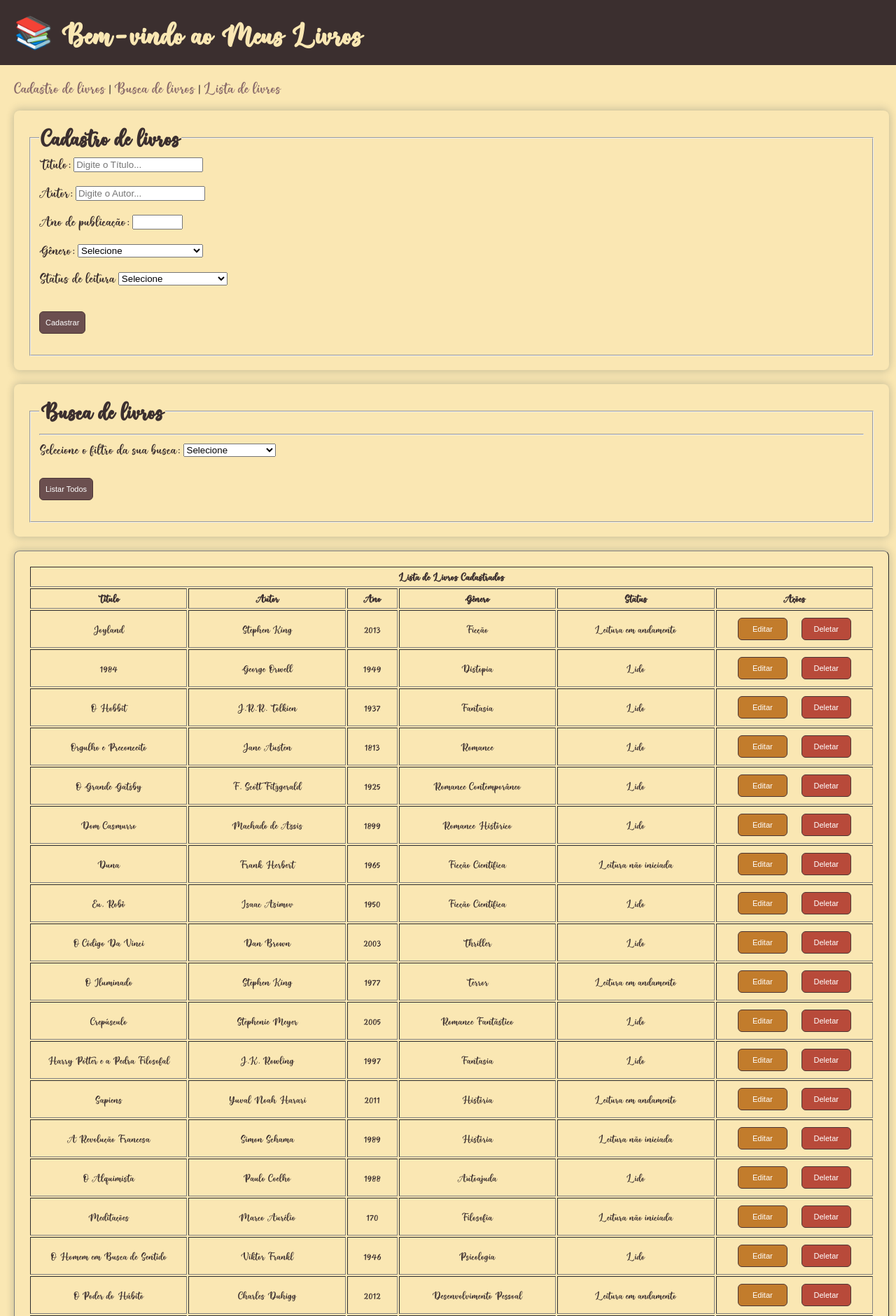
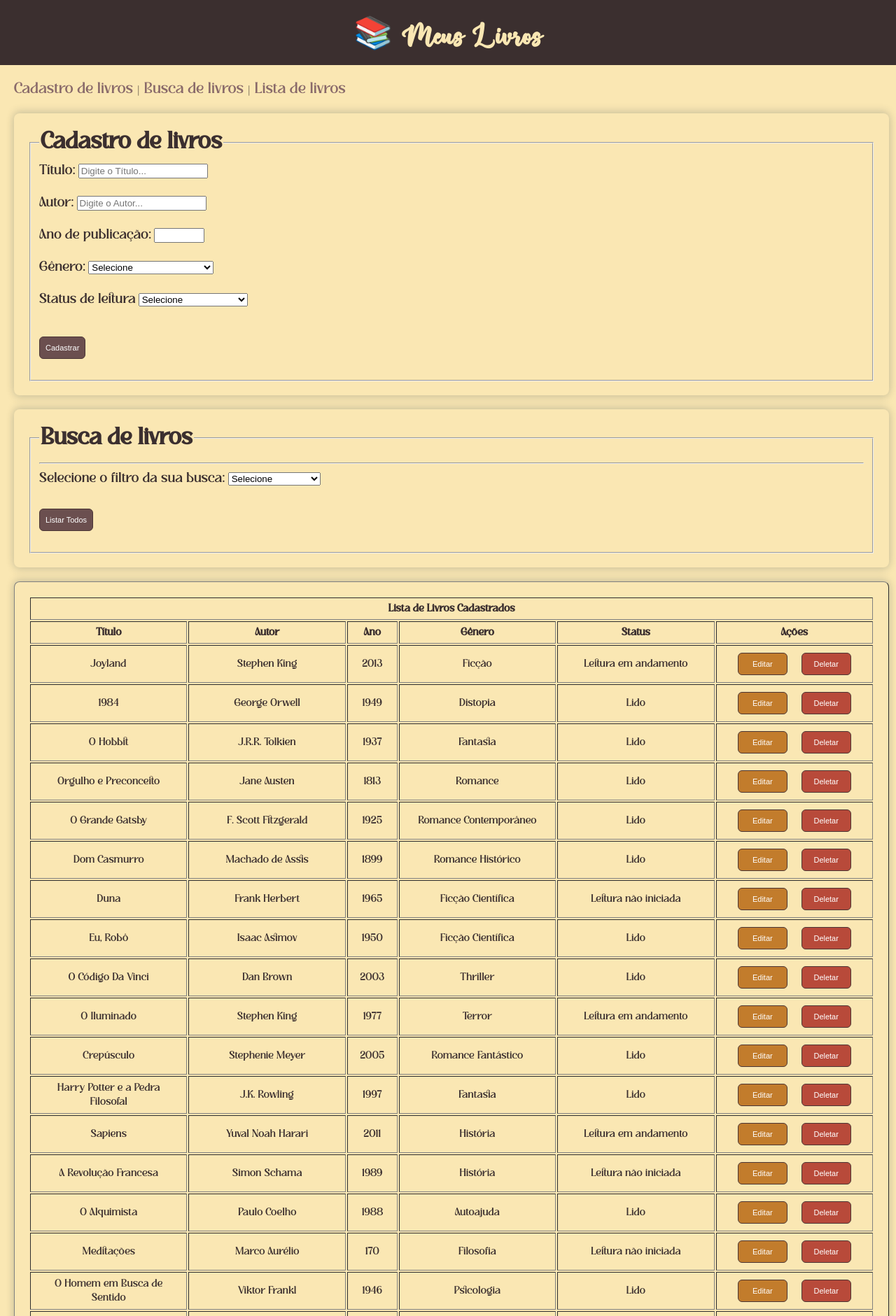
Before and after one commit to nathalidev/sistema_bibliotecario, a Flask app: page / in a window 1280 px wide. Shown: the top 1881 px of the page at 70% size. Run offline with Flask 3, Linux system fonts and the light colour scheme.

Commit message:
feat: Atualizar fontes e ajustar estilos na página inicial

```diff
--- a/app/static/css/styles.css
+++ b/app/static/css/styles.css
@@ -11,16 +11,25 @@ Prefira usar ID do que estilo inline.*/
 }
 
 @font-face{
-    font-family: 'MinhaFonte';
+    font-family: 'FonteTitulo';
     src: url('../fonts/NadaQonitaPersonalUse.woff2') format('woff2');
     font-weight: normal;
     font-style: normal;
     font-display: swap;
 }
+
+@font-face{
+    font-family: 'FonteCorpo';
+    src: url('../fonts/RiukaTTF.ttf') format('truetype');
+    font-weight: normal;
+    font-style: normal;
+    font-display: swap;
+}
+
 body{
     background-color: #fae7b3;
     color: #3B2F2F;
-    font-family: 'MinhaFonte', 'Roboto', 'Lato', sans-serif;
+    font-family: 'FonteCorpo', 'Roboto', 'Lato', sans-serif;
     margin: 0;
 
 }
@@ -31,6 +40,8 @@ h1{
     color: #fae7b3;
     margin: 0;
     padding: 20px;
+    font-family: 'FonteTitulo', 'Roboto', 'Lato', sans-serif;
+    text-align: center;
 }
 
 .form-label {
--- a/app/templates/index.html
+++ b/app/templates/index.html
@@ -14,7 +14,7 @@
         <h1>
             <!-- <img src="{{ url_for('static', filename='images/icone_livros.png') }}" alt="Logo da Biblioteca" width="70" height="70"/> -->
 
-        &#128218; Bem-vindo ao Meus Livros
+            &#128218; Meus Livros
         </h1>
 
         <nav class="menu">
@@ -293,7 +293,7 @@
     </main>
 
     <footer>
-    <p>&copy; 2024 Meus Livros. Todos os direitos reservados.</p>
+        <p>&copy; 2025 Meus Livros. Todos os direitos reservados.</p>
     </footer>
     </body>
 
```
Also changed, not shown: app/static/fonts/RiukaTTF.ttf (added). Lines whose indentation alone changed are shown as unchanged.
